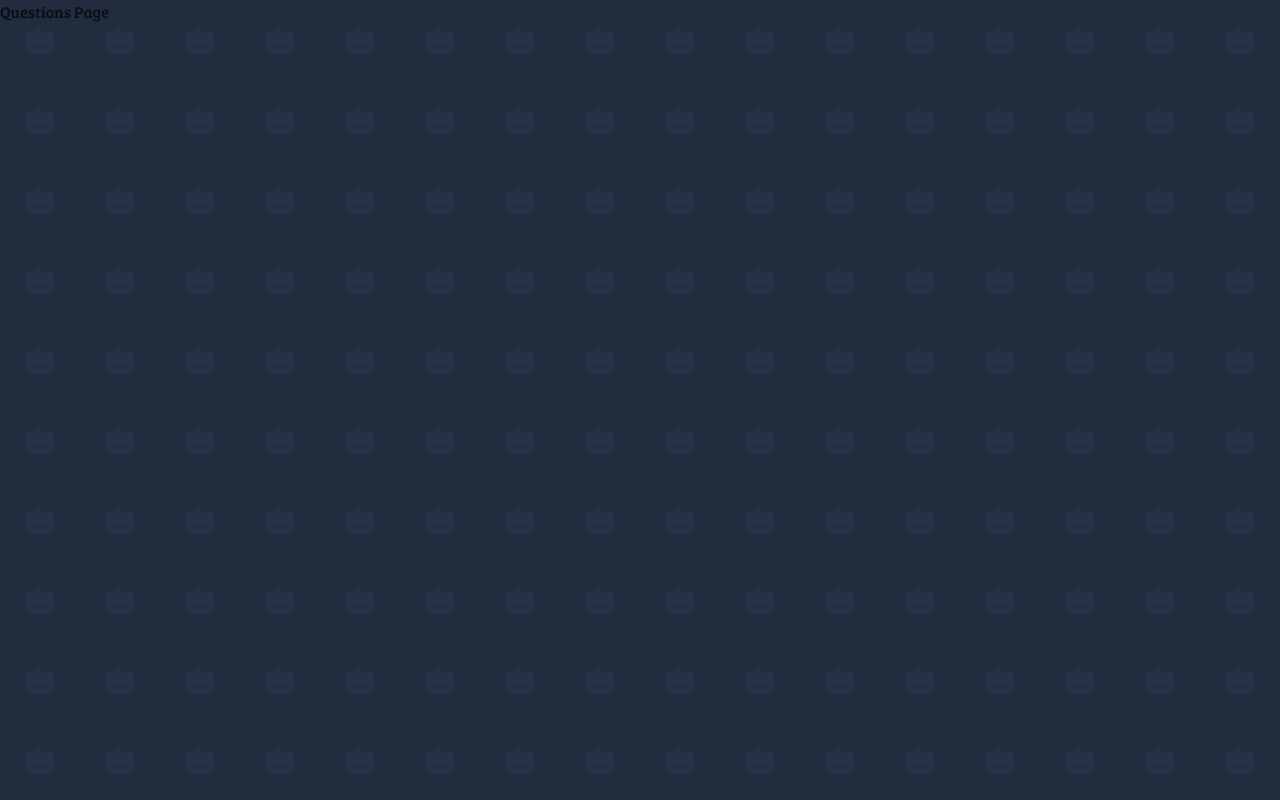
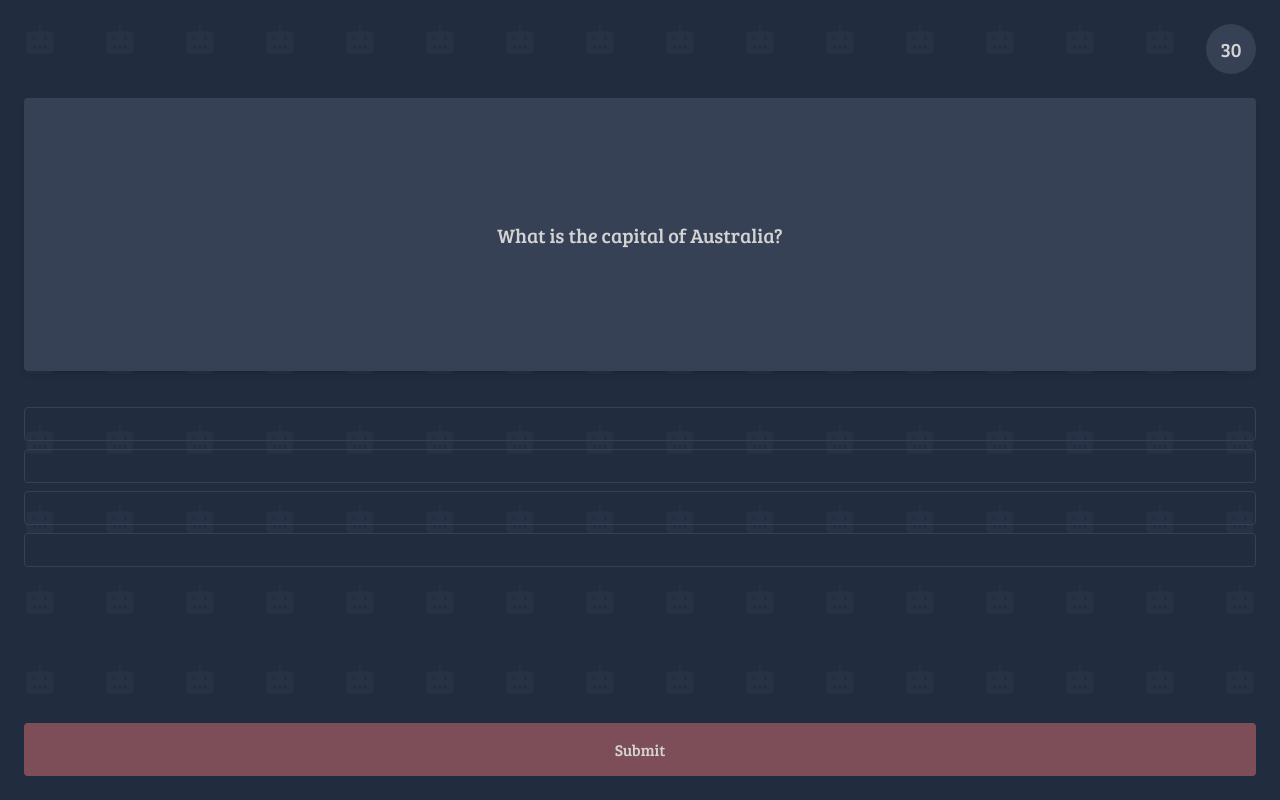
Before and after one commit to IrishRixon/QuizAI-Frontend, a React (Vite) app: page /questions in a window 1280 px wide. Built offline with nearby package versions, Linux system fonts and the light colour scheme.

Commit message:
`Added primeicons package and updated CSS import, also modified QuestionsPage component to include state and conditional rendering`

```diff
--- a/package.json
+++ b/package.json
@@ -14,6 +14,7 @@
     "axios": "^1.12.2",
     "dotenv": "^17.2.3",
     "openai": "^6.7.0",
+    "primeicons": "^7.0.0",
     "react": "^19.1.1",
     "react-dom": "^19.1.1",
     "react-router": "^7.9.4",
--- /dev/null
+++ b/src/Components/QuestionsPage/ChoiceButton.tsx
@@ -0,0 +1,16 @@
+interface Props {
+    index: number;
+    label: string;
+}
+
+function ChoiceButton({index, label}: Props) {
+  return (
+    <button className="w-full border border-(--secondary-color) p-4 rounded">
+      <p className="text-xl text-(--text-color) text-center">
+        {label}
+      </p>
+    </button>
+  );
+}
+
+export default ChoiceButton;
--- a/src/Components/QuestionsPage/QuestionsPage.tsx
+++ b/src/Components/QuestionsPage/QuestionsPage.tsx
@@ -1,11 +1,61 @@
-import React from 'react'
+import { useState } from "react";
+import ChoiceButton from "./ChoiceButton";
+import type { Question } from "../../Interface/Question";
 
 function QuestionsPage() {
-  return (
-    <div>
-      <p>Questions Page</p>
-    </div>
-  )
+  const [questions, setQuestions] = useState<Question[]>([]);
+
+  if (questions.length === 0) {
+    return (
+      <>
+      {setQuestions((prev) => {
+        return [
+          {
+            question: "What is the capital of Australia?",
+            choices: ["Sydney", "Melbourne", "Canberra", "Brisbane"],
+            answer: 2,
+          },
+        ];
+      })}
+        <main className="p-6 w-full h-full z-10 relative flex flex-col justify-center text-center text-2xl text-(--text-color)">
+          <i className="pi pi-spin pi-cog" style={{ fontSize: "5rem" }}></i>
+          AI is generating questions...
+        </main>
+      </>
+    );
+  } else {
+    return (
+      <main className="p-6 w-full h-full z-10 relative flex flex-col">
+        <div className="flex justify-end mb-6">
+          <span className="text-(--white-text) text-xl justify-center flex items-center w-[50px] h-[50px] rounded-full bg-(--secondary-color)">
+            30
+          </span>
+        </div>
+
+        <section className="grow">
+          <div className="h-[273px] w-full rounded shadow-md bg-(--secondary-color) p-2.5 flex items-center justify-center mb-9">
+            <p className="text-(--white-text) text-xl">
+              What is the capital of Australia?
+            </p>
+          </div>
+
+          <section className="flex flex-col gap-2">
+            <ChoiceButton />
+            <ChoiceButton />
+            <ChoiceButton />
+            <ChoiceButton />
+          </section>
+        </section>
+
+        <button
+          className="h-[53px] w-full bg-(--accent-color) rounded text-(--white-text)"
+          onClick={() => {}}
+        >
+          Submit
+        </button>
+      </main>
+    );
+  }
 }
 
-export default QuestionsPage
+export default QuestionsPage;
--- /dev/null
+++ b/src/Interface/Question.tsx
@@ -0,0 +1,5 @@
+export interface Question {
+    question: string;
+    choices: string[];
+    answer: number;
+}
--- a/src/index.css
+++ b/src/index.css
@@ -1,4 +1,6 @@
 @import "tailwindcss";
+@import 'primeicons/primeicons.css';
+
 
 :root {
     --primary-color: #212D40;
```
Also changed, not shown: 1 other file (tests, documents, lock files or other folders).
